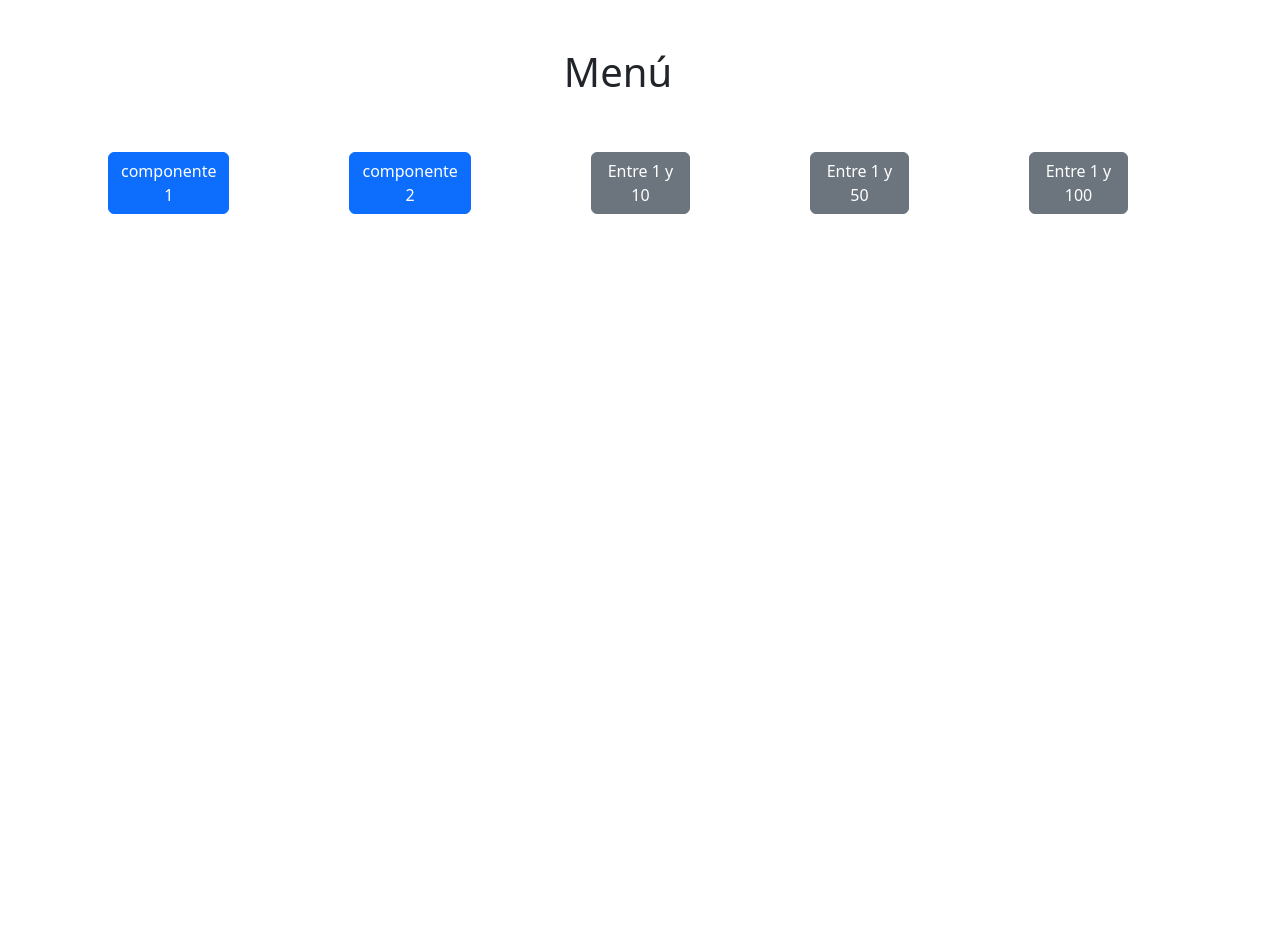
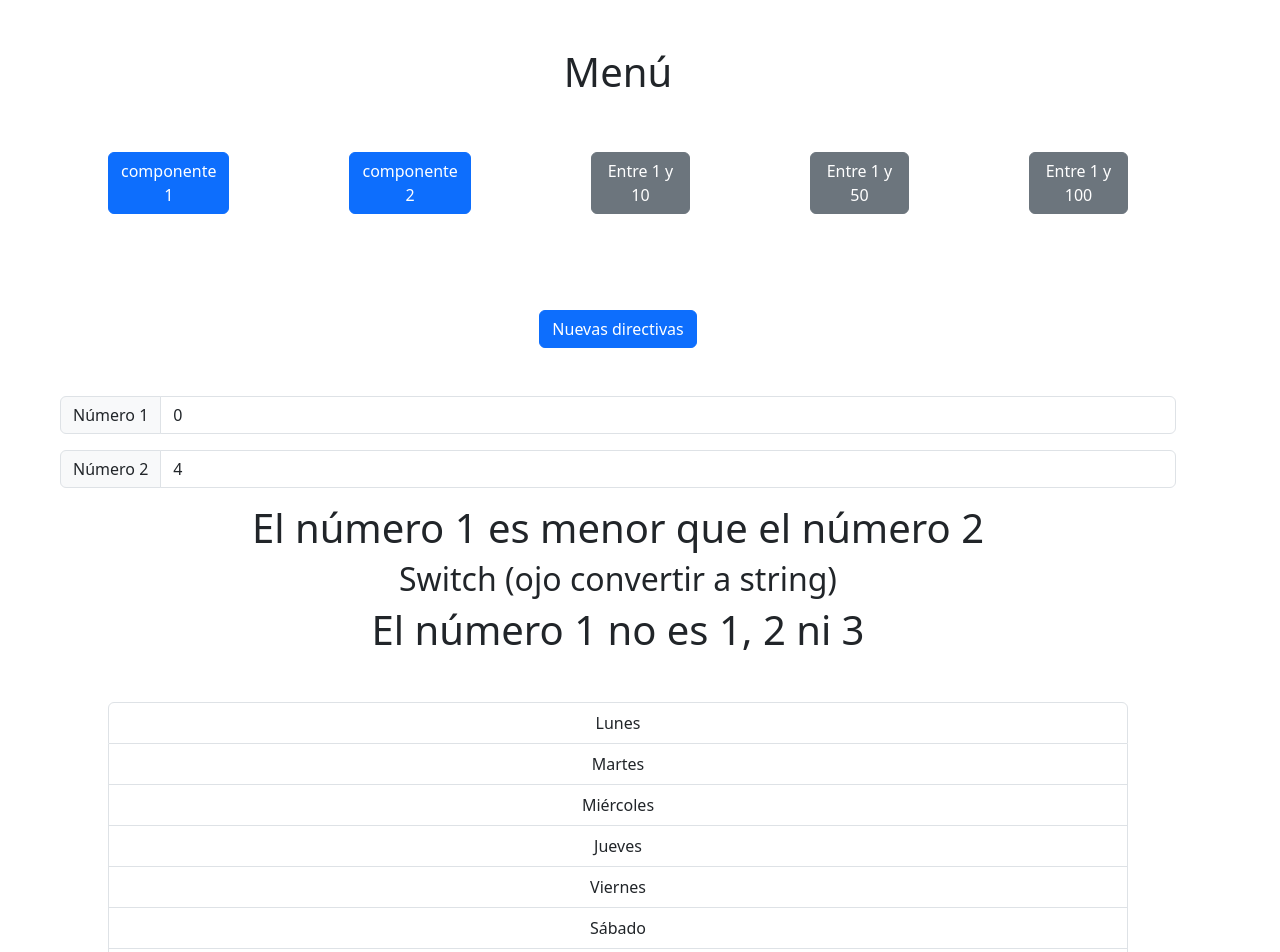
Before and after one commit to rafaelaznar/contante, an Angular app: page /directivas in a window 1280 px wide. Before the commit this address led to /. Shown: the top 952 px of the page. Before the commit the page ends 800 px from the top, so only its background shows below. Built offline with nearby package versions, Linux system fonts and the light colour scheme.

Commit message:
directivas

```diff
--- a/src/app/app.component.html
+++ b/src/app/app.component.html
@@ -20,6 +20,10 @@
         <div class="col">
             <a class="btn btn-secondary m-5" href="/componente3/1/100">Entre 1 y 100</a>
         </div>
+        <div class="col">
+            <a class="btn btn-primary m-5" href="/directivas">Nuevas directivas</a>
+        </div>
+
     </div>
     <div class="row align-items-start">
         <div class="col">
--- /dev/null
+++ b/src/app/components/componente-nuevas-directivas/componente-nuevas-directivas.component.html
@@ -0,0 +1,97 @@
+<div class="input-group mb-3">
+  <span class="input-group-text" id="basic-addon1">Número 1</span>
+  <input type="text" class="form-control" placeholder="numero 1" aria-label="numero 1" aria-describedby="basic-addon1" [(ngModel)]="numero1">
+</div>
+
+<div class="input-group mb-3">
+  <span class="input-group-text" id="basic-addon1">Número 2</span>
+  <input type="text" class="form-control" placeholder="numero 2" aria-label="numero 2" aria-describedby="basic-addon1" [(ngModel)]="numero2">
+</div>
+
+
+@if (numero1<numero2){
+  <h1>El número 1 es menor que el número 2</h1>
+}@else if (numero1==numero2){
+  <h1>El número 1 es igual al número 2</h1>
+}@else{
+  <h1>El número 1 es mayor que el número 2</h1>
+}
+
+
+<h2>Switch (ojo convertir a string)</h2>
+
+@switch (numero1 + '') {
+  @case ('1') {
+    <h1>El número 1 es el 1</h1>
+    break;
+  }
+  @case ('2') {
+    <h1>El número 1 es 2</h1>
+    break;
+  }
+  @case ('3') {
+    <h1>El número 1 es 3</h1>
+    break;
+  }
+  @default {
+    <h1>El número 1 no es 1, 2 ni 3</h1>
+  }
+}
+
+
+
+<ul class="list-group m-5">
+@for (item of weekarray; track item) {
+  <li class="list-group-item">{{ item }}</li>
+}
+</ul>
+
+<h2>Caso que haya repeticiones:</h2>
+<ul class="list-group m-5">
+@for (item of weekarray2; track $index; let i = $index) {
+  <li class="list-group-item">{{i}} - {{ item }}</li>
+}
+</ul>
+
+<table class="table m-5">
+  <thead>
+    <tr>
+      <th scope="col">ID</th>
+      <th scope="col">Nombre</th>
+      <th scope="col">Edad</th>
+      <th scope="col">Ciudad</th>
+    </tr>
+  </thead>
+  <tbody>
+    @for (item of arrayDePersonas; track item.id) {
+      <tr  [ngClass]="{'table-danger': item.id==26}">
+        <td scope="row">{{item.id}}</td>
+        <td>{{item.nombre}}</td>
+        <td>{{item.edad}}</td>
+        <td>{{item.ciudad}}</td>
+      </tr>
+    }
+  </tbody>
+</table>
+
+
+
+<h2>Attribute directives using ngClass</h2>
+
+<div class="container"></div>
+  <div class="row">
+    <div class="col">
+      <h1>ngClass</h1>
+    </div>
+  </div>
+  <div class="row">
+    <div class="col">
+      <button class="btn" [ngClass]="{'btn-primary': colorBoton, 'btn-secondary': !colorBoton}">Botón 1</button>
+    </div>
+    <div class="col">
+      <button class="btn" [ngClass]="{'btn-primary': !colorBoton, 'btn-secondary': colorBoton}">Botón 2</button>
+    </div>
+    <div class="col">
+      <button class="btn btn-warning" (click)="cambio()">Cambio de primary a secondary</button>
+    </div>
+  </div>
--- /dev/null
+++ b/src/app/components/componente-nuevas-directivas/componente-nuevas-directivas.component.ts
@@ -0,0 +1,59 @@
+import { CommonModule } from '@angular/common';
+import { Component, OnInit } from '@angular/core';
+import { FormsModule } from '@angular/forms';
+
+@Component({
+  selector: 'app-componente-nuevas-directivas',
+  templateUrl: './componente-nuevas-directivas.component.html',
+  imports: [FormsModule,CommonModule],
+  standalone: true,
+  styleUrls: ['./componente-nuevas-directivas.component.css'],
+})
+export class ComponenteNuevasDirectivasComponent implements OnInit {
+  numero1:number = 0;
+  numero2:number = 4;
+  colorBoton:boolean = true;
+
+  weekarray = [
+    'Lunes',
+    'Martes',
+    'Miércoles',
+    'Jueves',
+    'Viernes',
+    'Sábado',
+    'Domingo',
+  ];
+
+  weekarray2 = [
+    'Lunes',
+    'Lunes',
+    'Lunes',
+    'Lunes',
+    'Lunes',
+    'Lunes',
+    'Lunes',
+    'Martes',
+    'Miércoles',
+    'Jueves',
+    'Viernes',
+    'Sábado',
+    'Domingo',
+  ];
+
+  arrayDePersonas = [
+    { id: 1, nombre: 'Juan', edad: 25, ciudad: 'Madrid' },
+    { id: 2, nombre: 'Ana', edad: 30, ciudad: 'Barcelona' },
+    { id: 3, nombre: 'Ana', edad: 22, ciudad: 'Barcelona' },
+    { id: 4, nombre: 'Pedro', edad: 35, ciudad: 'Valencia' },
+    { id: 26, nombre: 'Luis', edad: 40, ciudad: 'Sevilla' },
+  ];
+
+  constructor() {}
+
+  ngOnInit() {}
+
+  cambio(){
+    this.colorBoton = !this.colorBoton;
+  }
+
+}
```
Also changed, not shown: src/app/app.routes.ts (+5 -3 lines), src/app/components/componente-nuevas-directivas/componente-nuevas-directivas.component.css (added), 1 other file (tests, documents, lock files or other folders).
